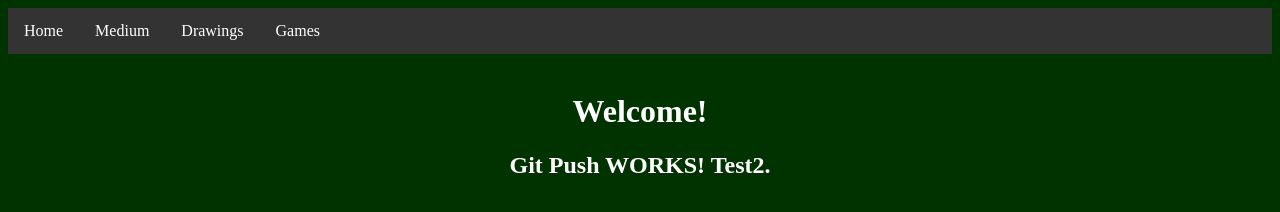
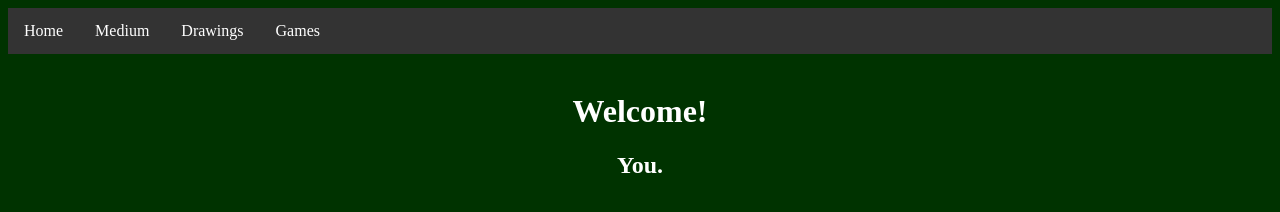
Before and after one commit to Colbywon/Colbywon.com, a plain HTML site: page home.html in a window 1280 px wide. Drawn offline with Linux system fonts and the light colour scheme.

Commit message:
Welcome You.

```diff
--- a/home.html
+++ b/home.html
@@ -88,7 +88,7 @@
       <center>
         <br>
         <h1>Welcome!</h1>
-        <h2>Git Push WORKS! Test2.</h2>
+        <h2>You.</h2>
 
       </center>
     </font>
```
